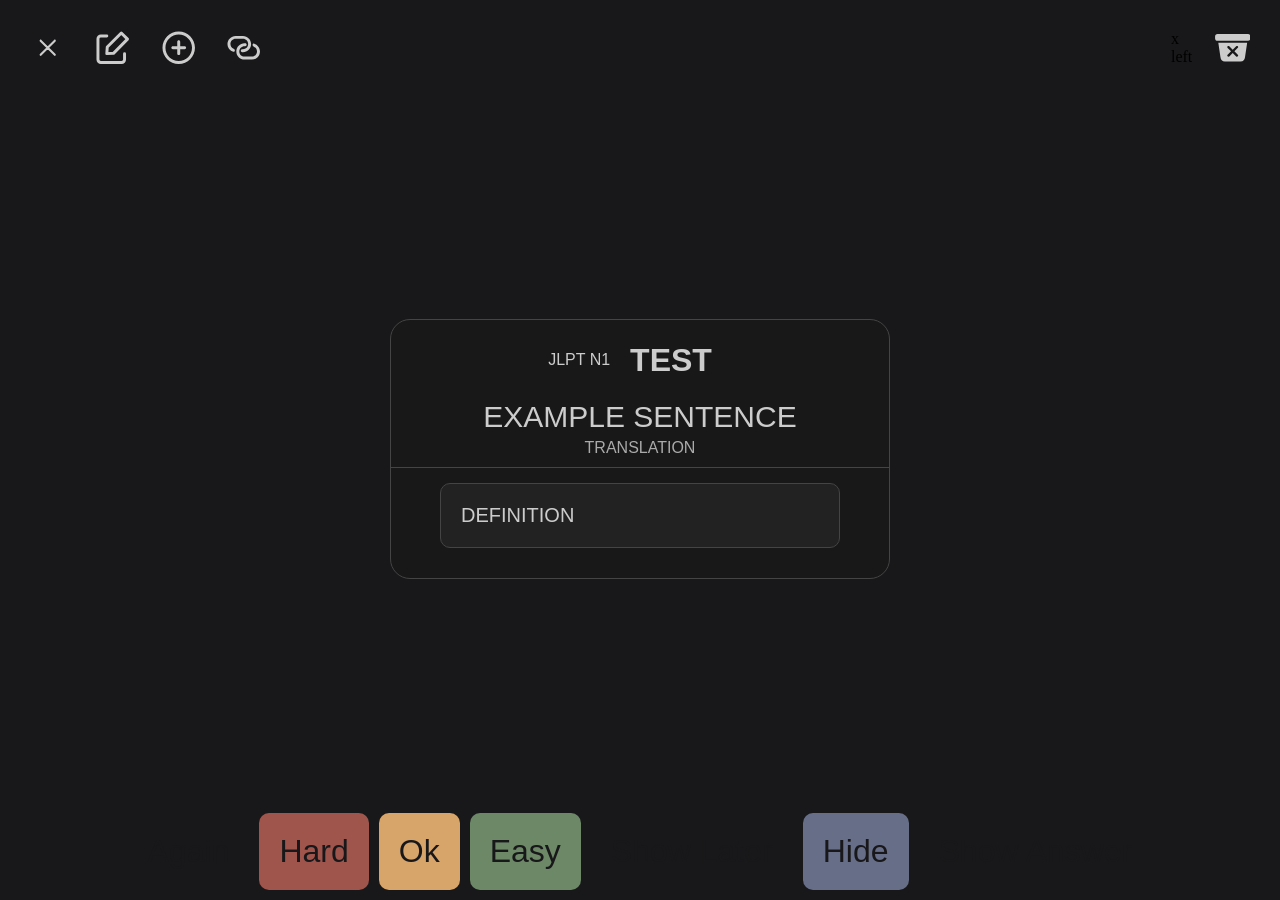
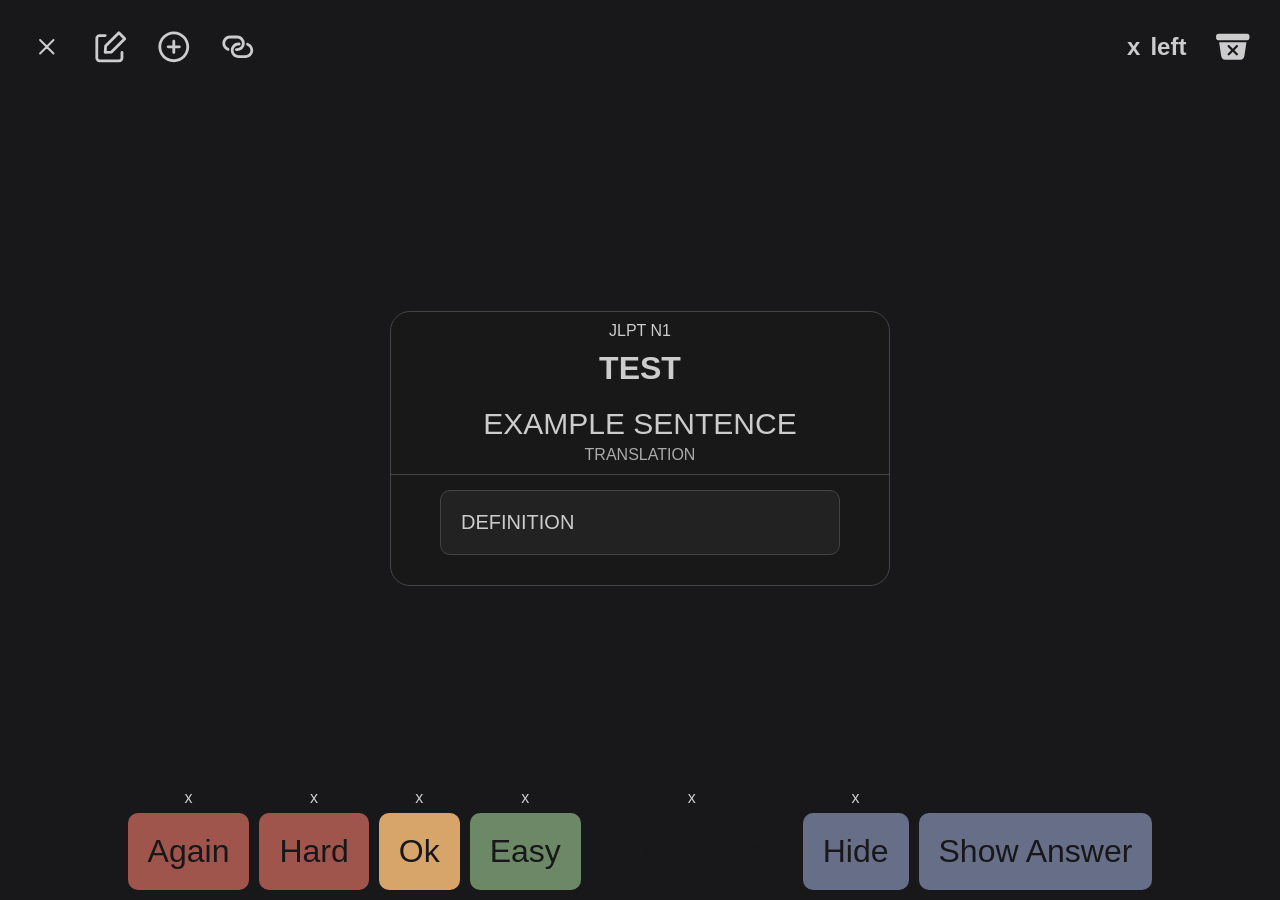

SRS working. TODO: add flashcards

--- a/pages/flashcard_style.css
+++ b/pages/flashcard_style.css
@@ -428,14 +428,28 @@ body:not(.dark) .nav .btn svg{
     cursor:pointer;
     opacity:1;
     transition: background 0.05s, opacity 0.05s;
+    position:relative;
+}
+.buttons .btn::after{
+    content:attr(data-content);
+    position:absolute;
+    top:-1.5em;
+    left:50%;
+    transform:translateX(-50%);
+    color:#ccc;
+    font-size:0.5em;
+    white-space: nowrap;
+}
+body:not(.dark) .buttons .btn::after{
+    color:#111;
 }
 body:not(.dark) .buttons .btn{
     color:#eee;
 }
-.hard{
+.hard,.again{
     background: var(--red);
 }
-body:not(.dark) .hard{
+body:not(.dark) .hard, body:not(.dark) .again{
     background: var(--dim-red);
 }
 .medium{
@@ -451,6 +465,9 @@ body:not(.dark) .easy{
     background: var(--dim-green);
 }
 .buttons .btn.already-known{
+    background: var(--blue);
+}
+.buttons .btn.show-answer{
     background: var(--blue);
 }
 body:not(.dark) .buttons .btn.already-known{
@@ -475,4 +492,26 @@ body:not(.dark) .buttons .btn.already-known{
 }
 .progress-c .progress-bar > div{
     height:100%;
+}
+.p{
+    color:#ccc;
+    font-family: "Helvetica Neue", "Arial", sans-serif;
+    font-size:1.5em;
+    font-weight: bold;
+    padding:10px;
+    display:flex;
+    gap:10px;
+}
+.actual-words{
+    display:flex;
+    flex-direction: column;
+    gap:10px;
+    padding:10px;
+}
+.actual-words h1{
+    margin: 0;
+}
+
+rt{
+    position:relative;
 }
